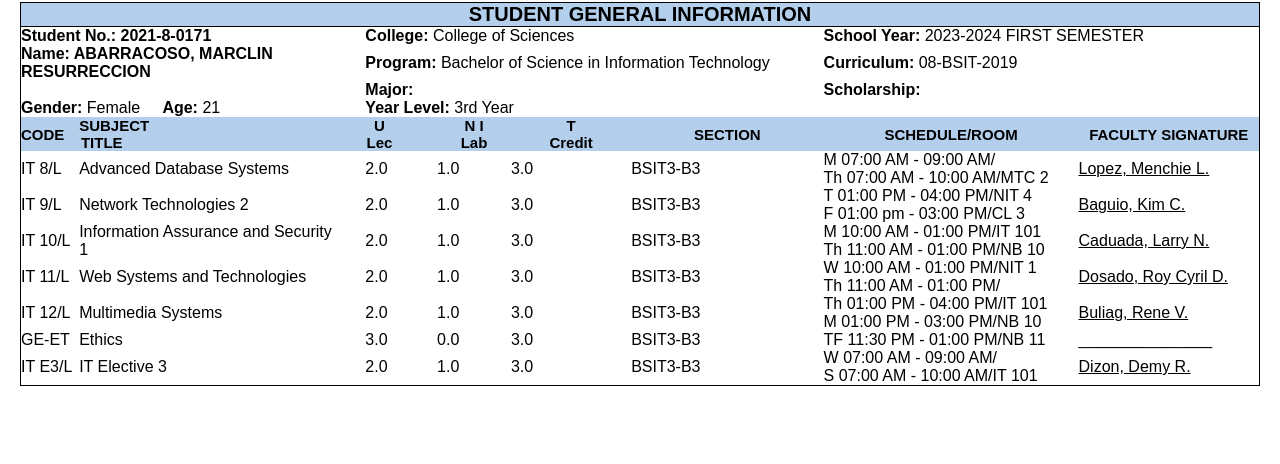
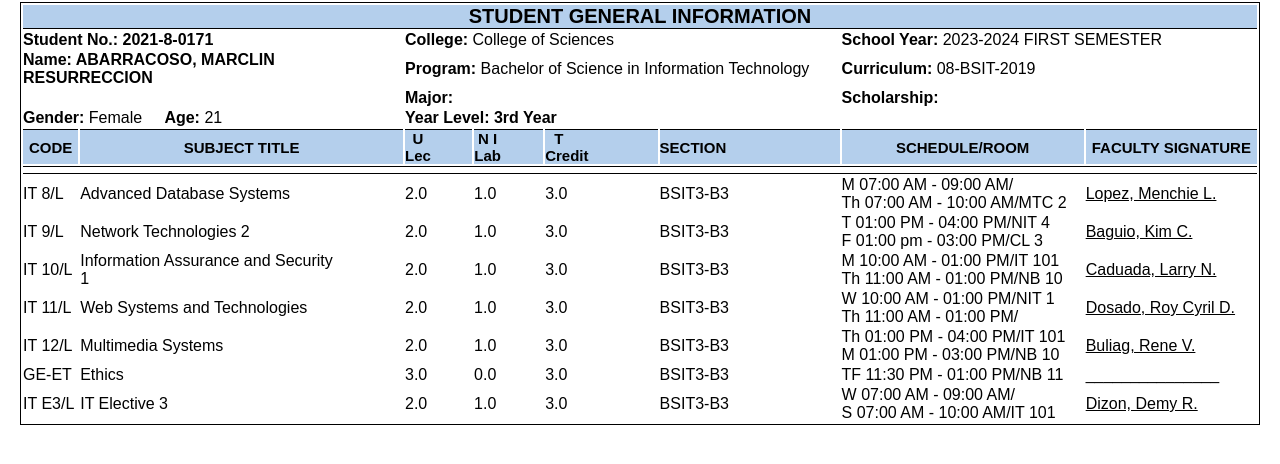
Before and after one commit to m-clin/CertificateOfRegistration, a plain HTML site: page index.html in a window 1280 px wide. Shown: the part 156-620 px from the top of the page. Drawn offline with Linux system fonts and the light colour scheme.

```diff
--- a/index.html
+++ b/index.html
@@ -43,12 +43,10 @@
         </tr>
         <tr>
             <td colspan="2"><b>Gender:</b> Female &nbsp; &nbsp; <b>Age:</b> 21</td>
-            <td colspan="4"><b>Year Level:</b> 3rd Year</td>
+            <td colspan="4"><b>Year Level: 3rd Year</b></td>
         </tr>
+
         <tr>
-            <td colspan="9"></td>
-        </tr>
-        <tr id="th-2">
             <td id="code">CODE</td>
             <td id="subj">SUBJECT TITLE</td>
             <td id="u">U <br> Lec</td>
@@ -57,6 +55,9 @@
             <td id="sec">SECTION</td>
             <td id="sched">SCHEDULE/ROOM</td>
             <td id="fac">FACULTY SIGNATURE</td>
+        </tr>
+        <tr>
+            <td id="blank-1" colspan="9">&nbsp;</td>
         </tr>
         <tr>
             <td>IT 8/L</td>
@@ -135,6 +136,7 @@
                 <br>S 07:00 AM - 10:00 AM/IT 101</td>
             <td><u>Dizon, Demy R.</u></td>
         </tr>
+
     </table>
 </main>
 
--- a/styles.css
+++ b/styles.css
@@ -39,34 +39,55 @@ main{
     border: solid 1px;
     width: 100%;
     font-family: "Arial";
-    border-spacing: 0;
+
 }
 
-#th-1, #th-2 {
+#th-1 {
     font-size: 20px;
     text-align: center;
     background-color: #b4cfec;
     border-bottom: solid 1px;
 }
 
-#th-2 {
+#blank-1 {
+    border-bottom: solid 1px;
     border-top: solid 1px;
-    font-size: 15px;
+    border-color: black;
+    font-size: 6px;
 }
 
 #code, #subj, #u, #ni, #t, #sec, #sched, #fac {
+    background-color: #b4cfec;
+    border-top: solid 1px;
+    font-size: 15px;
+    font-weight: bold;
     text-align: center;
-    font-weight: bold;
 }
 
 #code {
+    column-width: 30px;
+}
+
+#subj {
+    column-width: 300px;
+}
+
+#u {
     column-width: 20px;
 }
 
-#subj {
-    column-width: 40px;
+#ni {
+    column-width: 20px;
 }
 
-#u {
-    column-width: 15px;
+#t {
+    column-width: 25px;
 }
+
+#sec {
+    column-width: 50px;
+}
+
+#sched {
+    column-width: 150px;
+}
```
Also changed, not shown: 1 other file.
